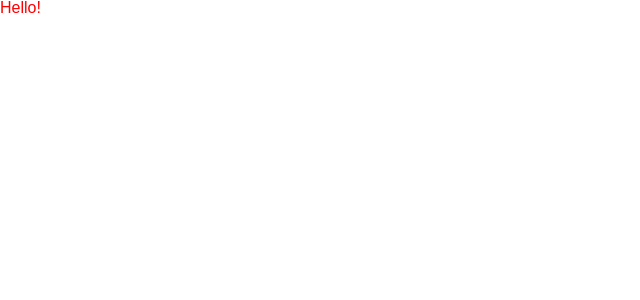
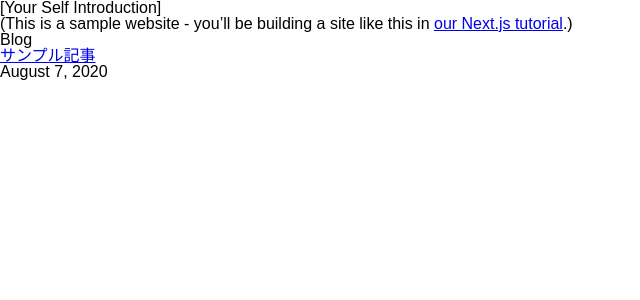
Before and after one commit to TakahiroHimi/blog.owlcode.net, a Next.js app: page / in a window 1280 px wide. Shown: the top 300 px of the page, without its empty margins (0-640 px from the left). Built offline with nearby package versions, Linux system fonts and the light colour scheme.

Commit message:
update: 記事表示機能実装

```diff
--- a/package.json
+++ b/package.json
@@ -10,9 +10,13 @@
   },
   "dependencies": {
     "@emotion/react": "^11.4.0",
-    "next": "11.0.1",
+    "date-fns": "^2.23.0",
+    "gray-matter": "^4.0.3",
+    "next": "^11.0.1",
     "react": "17.0.2",
     "react-dom": "17.0.2",
+    "remark": "^13.0.0",
+    "remark-html": "^13.0.1",
     "reset-css": "^5.0.1"
   },
   "devDependencies": {
--- /dev/null
+++ b/src/components/date.tsx
@@ -0,0 +1,6 @@
+import { parseISO, format } from 'date-fns'
+
+export default function Date({ dateString }: { dateString: string }) {
+  const date = parseISO(dateString)
+  return <time dateTime={dateString}>{format(date, 'LLLL d, yyyy')}</time>
+}
--- /dev/null
+++ b/src/lib/posts.ts
@@ -0,0 +1,73 @@
+import fs from 'fs'
+import matter from 'gray-matter'
+import path from 'path'
+import remark from 'remark'
+import html from 'remark-html'
+
+const postsDirectory = path.join(process.cwd(), 'src/posts')
+
+export function getSortedPostsData() {
+  // /posts 配下のファイル名を取得する
+  const fileNames = fs.readdirSync(postsDirectory)
+  const allPostsData = fileNames.map((fileName) => {
+    // id を取得するためにファイル名から ".md" を削除する
+    const id = fileName.replace(/\.md$/, '')
+
+    // マークダウンファイルを文字列として読み取る
+    const fullPath = path.join(postsDirectory, fileName)
+    const fileContents = fs.readFileSync(fullPath, 'utf8')
+
+    // 投稿のメタデータ部分を解析するために gray-matter を使う
+    const matterResult = matter(fileContents)
+
+    // データを id と合わせる
+    return {
+      id,
+      ...(matterResult.data as {
+        created: string
+        updated: string
+        title: string
+        visual: string
+        tags: string[]
+      }),
+    }
+  })
+  // 投稿を日付でソートする
+  return allPostsData.sort((a, b) => {
+    if (a.created < b.created) {
+      return 1
+    } else {
+      return -1
+    }
+  })
+}
+
+export function getAllPostIds() {
+  const fileNames = fs.readdirSync(postsDirectory)
+  return fileNames.map((fileName) => {
+    return {
+      params: {
+        id: fileName.replace(/\.md$/, ''),
+      },
+    }
+  })
+}
+
+export async function getPostData(id: string) {
+  const fullPath = path.join(postsDirectory, `${id}.md`)
+  const fileContents = fs.readFileSync(fullPath, 'utf8')
+
+  // 投稿のメタデータ部分を解析するために gray-matter を使う
+  const matterResult = matter(fileContents)
+
+  // remarkを使ってマークダウンをHTMLに変換する
+  const processedContent = await remark().use(html).process(matterResult.content)
+  const contentHtml = processedContent.toString()
+
+  // データを id と組み合わせる
+  return {
+    id,
+    contentHtml,
+    ...(matterResult.data as { date: string; title: string }),
+  }
+}
--- a/src/pages/index.tsx
+++ b/src/pages/index.tsx
@@ -1,9 +1,55 @@
-import { css } from '@emotion/react'
+import Date from 'components/date'
+import { GetStaticProps } from 'next'
+import Link from 'next/link'
+import React from 'react'
+import { getSortedPostsData } from '../lib/posts'
 
-export default function Home() {
-  return <p css={test}>Hello!</p>
+export default function Home({
+  allPostsData,
+}: {
+  allPostsData: {
+    id: string
+    created: string
+    updated: string
+    title: string
+    visual: string
+    tags: string[]
+  }[]
+}) {
+  return (
+    <React.Fragment>
+      <section>
+        <p>[Your Self Introduction]</p>
+        <p>
+          (This is a sample website - you’ll be building a site like this in{' '}
+          <a href="https://nextjs.org/learn">our Next.js tutorial</a>.)
+        </p>
+      </section>
+      <section>
+        <h2>Blog</h2>
+        <ul>
+          {allPostsData.map(({ id, created, title }) => (
+            <li key={id}>
+              <Link href={`/posts/${id}`}>
+                <a>{title}</a>
+              </Link>
+              <br />
+              <small>
+                <Date dateString={created} />
+              </small>
+            </li>
+          ))}
+        </ul>
+      </section>
+    </React.Fragment>
+  )
 }
 
-const test = css`
-  color: red;
-`
+export const getStaticProps: GetStaticProps = async () => {
+  const allPostsData = getSortedPostsData()
+  return {
+    props: {
+      allPostsData,
+    },
+  }
+}
--- /dev/null
+++ b/src/posts/sample.md
@@ -0,0 +1,27 @@
+---
+created: "2020-08-07"
+updated: ""
+title: サンプル記事
+visual: ""
+tags: ["test"]
+---
+
+# サンプル記事 h1
+
+サンプル
+
+## サンプル記事 h2
+
+サンプル
+
+### サンプル記事 h3
+
+サンプル
+
+#### サンプル記事 h4
+
+サンプル
+
+##### サンプル記事 h5
+
+サンプル
--- a/tsconfig.json
+++ b/tsconfig.json
@@ -13,7 +13,8 @@
     "resolveJsonModule": true,
     "isolatedModules": true,
     "jsx": "preserve",
-    "jsxImportSource": "@emotion/react"
+    "jsxImportSource": "@emotion/react",
+    "baseUrl": "src"
   },
   "include": ["next-env.d.ts", "**/*.ts", "**/*.tsx"],
   "exclude": ["node_modules"]
```
Also changed, not shown: src/pages/posts/[id].tsx (added, +48 -0 lines), 2 other files (tests, documents, lock files or other folders).
